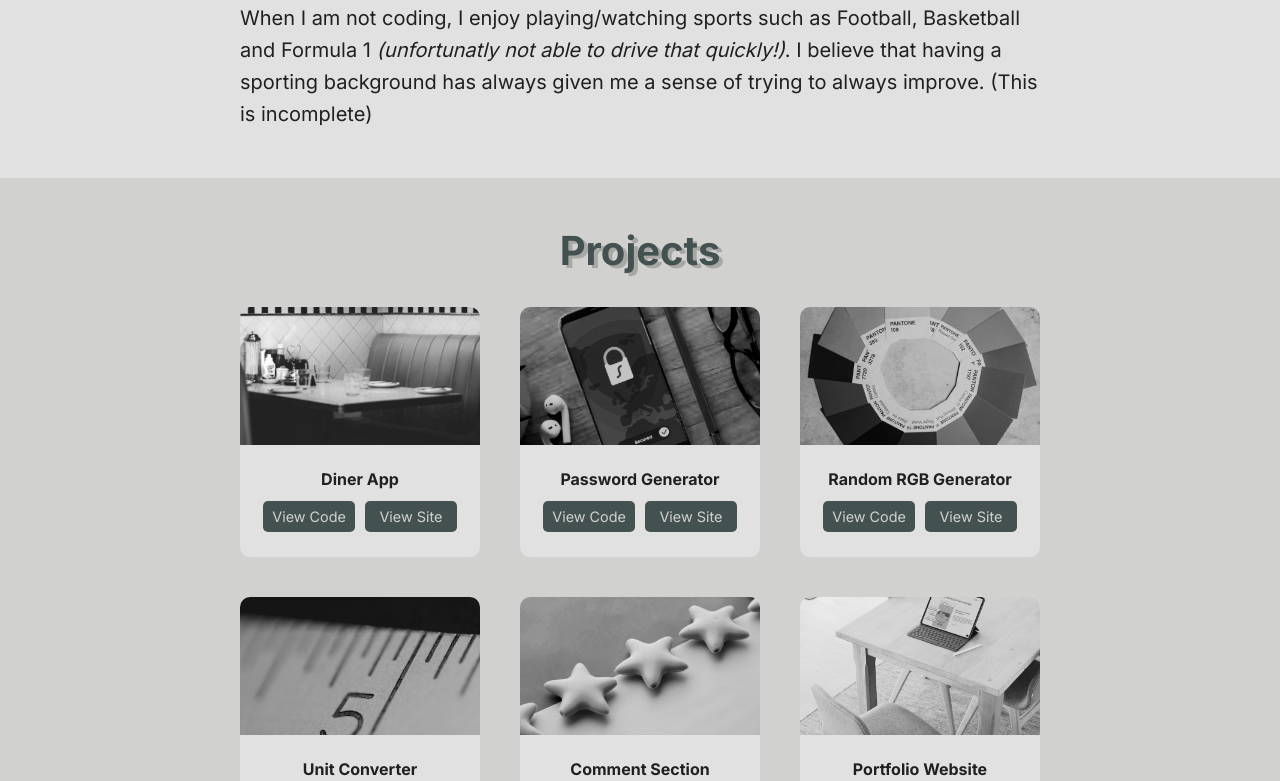
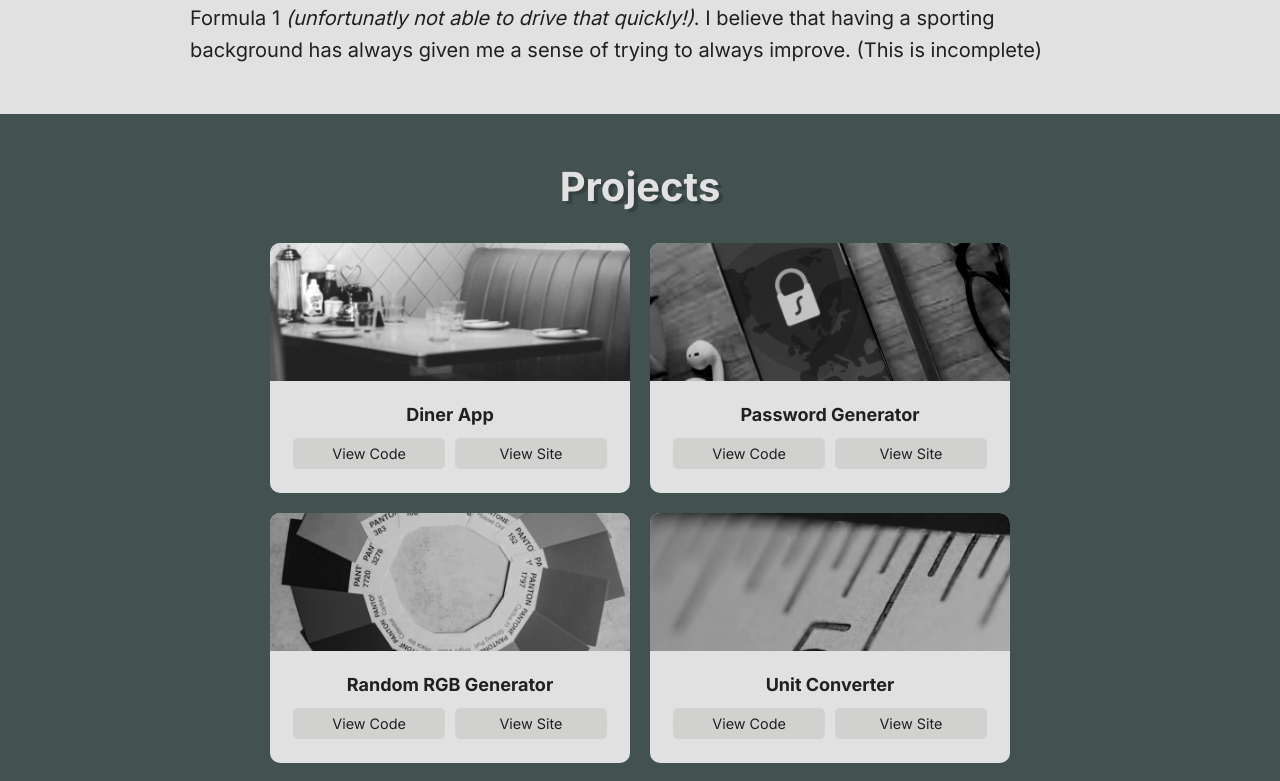
Before and after one commit to BenAllington95/my-portfolio-reactjs, a React (Create React App) app in the folder my-app/: page / in a window 1280 px wide. Shown: the part 1595-2376 px from the top of the page. Built offline with nearby package versions, Linux system fonts and the light colour scheme.

Commit message:
Update colour themes

```diff
--- a/my-app/src/App.js
+++ b/my-app/src/App.js
@@ -50,6 +50,10 @@ function App() {
           <a href="#projects"><div onClick={toggleNavDisplay}><li className="hamburger-list-items">Projects</li></div></a>
           <a href="#footer"><div onClick={toggleNavDisplay}><li className="hamburger-list-items">Contact</li></div></a>
           <li onClick={toggleTheme} className="nav-list-items"><ion-icon name={theme ? "moon-sharp" : "sunny-sharp"}></ion-icon></li>
+          <a href="mailto: benallington1995@gmail.com"><li className="hamburger-list-items"><ion-icon name="mail-sharp"></ion-icon></li></a>
+          <a href="https://www.linkedin.com/in/ben-allington" target="_blank" rel="noreferrer"><li className="hamburger-list-items"><ion-icon name="logo-linkedin"></ion-icon></li></a>
+          <a href="https://www.github.com/BenAllington95" target="_blank" rel="noreferrer"><li className="hamburger-list-items"><ion-icon name="logo-github"></ion-icon></li></a>
+          <a href="https://discordapp.com/users/Ben#0462" target="_blank" rel="noreferrer"><li className="hamburger-list-items"><ion-icon name="logo-discord"></ion-icon></li></a>
         </ul>
       </div>
 
--- a/my-app/src/index.css
+++ b/my-app/src/index.css
@@ -76,14 +76,17 @@ a {
 .header,
 .header-top,
 .footer,
-.card {
+.projects {
   transition: all .2s ease-in-out;
-  background: #191919;
+  background: #222222;
 }
 
-.projects {
+.card {
   background: #202020;
-  transition: all .2s ease-in-out;
+}
+
+.card-link {
+  background: #222222;
 }
 
 
@@ -112,9 +115,7 @@ a {
   background: #d1d1d0;
 }
 
-.card-link {
-  background: #202020;
-}
+
 
 .sub-heading {
   color: #E2CF00;
@@ -130,11 +131,17 @@ a {
 }
 
 #app-light .projects {
-  background: #d1d1d0;
+  background: #435251;
 }
 
+#app-light .projects .sub-heading {
+  color: #e2e1e1;
+}
+
+
+
 #app-light .footer {
-  background: #435251;
+  background: #e2e1e1;
 }
 
 
@@ -170,8 +177,6 @@ a {
   background: #435251;
 }
 
-
-
 #app-light .hamburger-nav {
   background: #d1d1d0;
 }
@@ -196,8 +201,8 @@ a {
 }
 
 #app-light .card-link {
-  background: #435251;
-  color: #d1d1d0;
+  background: #d1d1d0;
+  color: #202020;
   transition: all 0.1s ease-in;
 }
 
@@ -268,6 +273,7 @@ a {
   list-style: none;
   padding: 1em 0;
   text-align: center;
+  margin-top: 4em;
 }
 
 
@@ -347,6 +353,7 @@ a {
   padding: 3em;
 }
 
+
 .sub-heading {
   text-align: center;
   text-shadow: 4px 3px 0px rgba(0,0,0,0.2);
@@ -381,6 +388,11 @@ a {
 
 /* Projects */
 
+.container {
+  width: 100%;
+  max-width: 500px;
+  margin: 0 auto;
+}
 
 .project-cards {
   display: flex;
@@ -394,14 +406,15 @@ a {
 
 
 .card {
+  display: flex;
   width: 100%;
-  max-width: 300px;
-  height: 300px;
+  max-width: 400px;
+  height: 350px;
   border-radius: 10px;
   transition: filter 0.3s;
-  display: flex;
   flex-direction: column;
   cursor: pointer;
+
 }
 
 .card-img {
@@ -428,6 +441,8 @@ a {
   text-align: center;
   margin-bottom: 0.7em;
   word-wrap: break-word;
+  font-size: 1.125rem;
+  padding: 0 1em;
 }
 
 .card-links {
@@ -452,10 +467,6 @@ a {
 .card-link:hover {
   filter: brightness(120%)
 }
-
-
-
-
 
 
 
@@ -582,12 +593,11 @@ a {
 
   .project-cards {
     flex-direction: row;
-    flex-wrap: wrap;
-    gap: 40px;
+    gap: 20px;
   }
 
   .card {
-    max-width: 30%;
+    width: 40%;
     height: 250px;
   }
 
@@ -611,7 +621,7 @@ a {
 @media (min-width: 900px) {
 
   .container {
-    max-width: 800px;
+    max-width: 900px;
     width: 90%;
     margin: 0 auto;
   }
```
